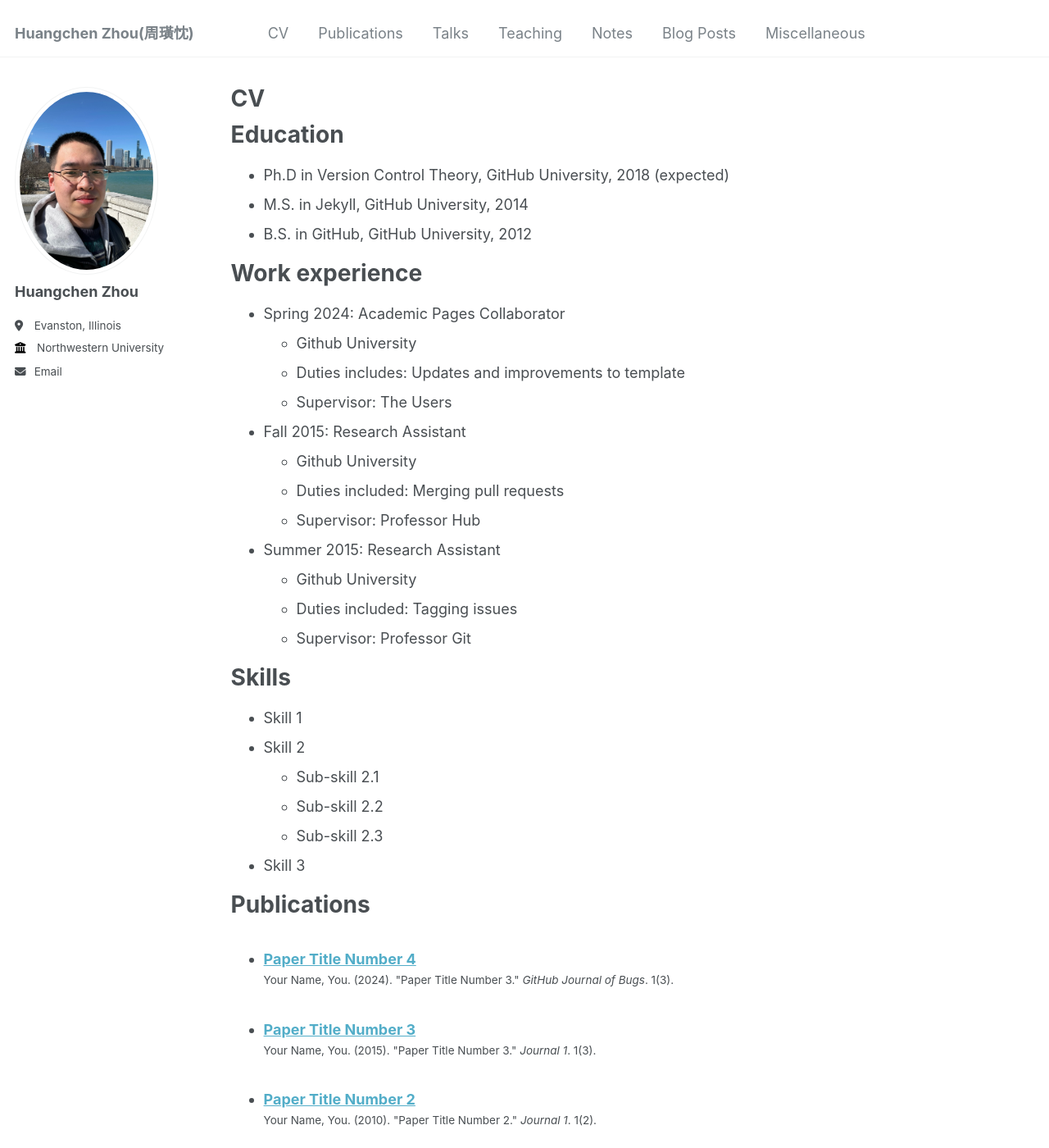
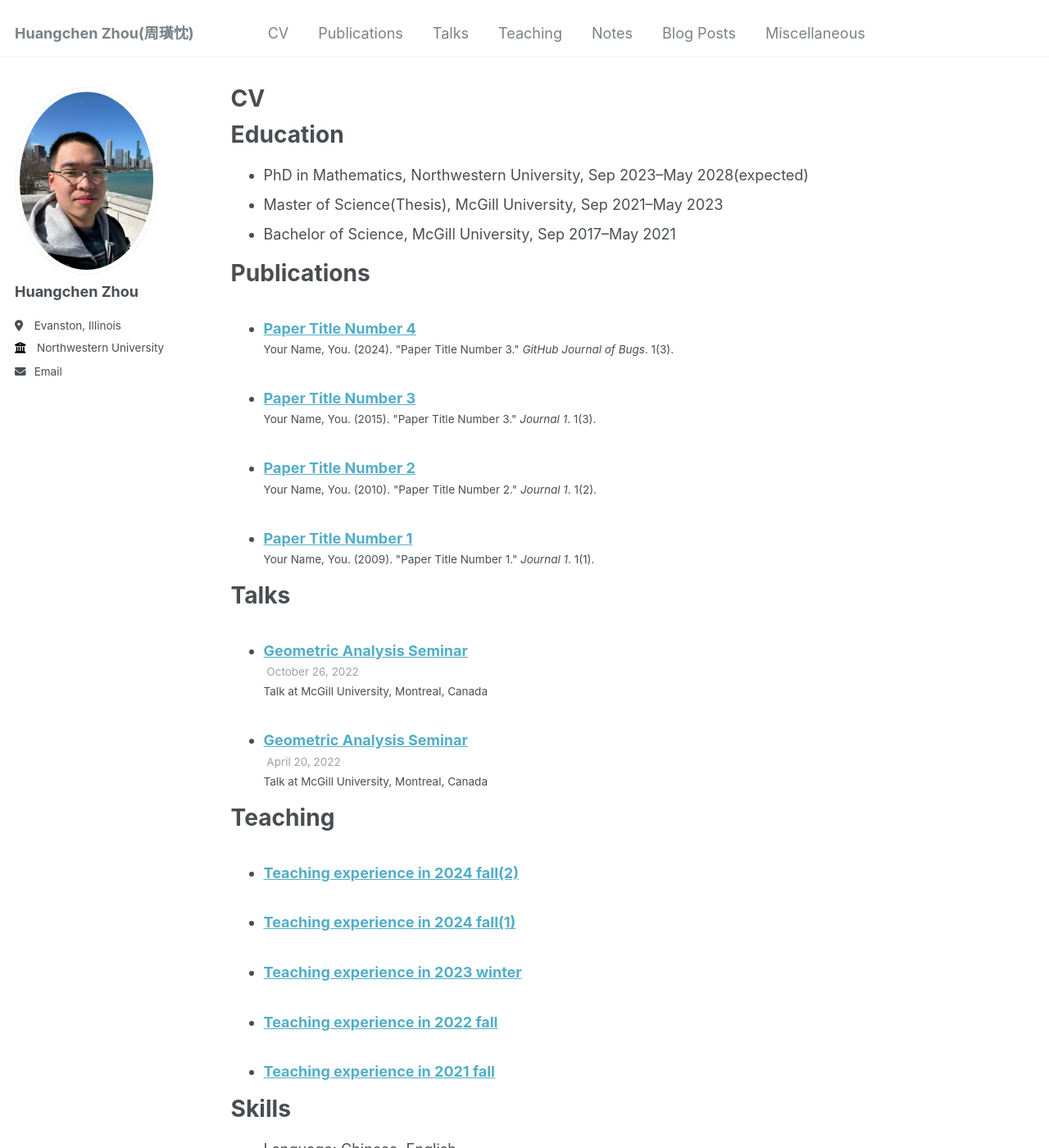
Before and after one commit to zhc515/zhc515.github.io, a Jekyll site: the page built from _pages/cv.md, in a window 1280 px wide and 1400 px high. Shown: the whole window at 82% size. Built offline with Jekyll 4.4.1, drawn with Linux system fonts in a browser that asks for light colours; some of the changed text lies outside the part shown.

Commit message:
Update cv.md

```diff
--- a/_pages/cv.md
+++ b/_pages/cv.md
@@ -9,56 +9,33 @@ redirect_from:
 
 {% include base_path %}
 
-Education
-======
-* Ph.D in Version Control Theory, GitHub University, 2018 (expected)
-* M.S. in Jekyll, GitHub University, 2014
-* B.S. in GitHub, GitHub University, 2012
+# Education
 
-Work experience
-======
-* Spring 2024: Academic Pages Collaborator
-  * Github University
-  * Duties includes: Updates and improvements to template
-  * Supervisor: The Users
+- PhD in Mathematics, Northwestern University, Sep 2023–May 2028(expected)
+- Master of Science(Thesis), McGill University, Sep 2021–May 2023
+- Bachelor of Science, McGill University, Sep 2017–May 2021
 
-* Fall 2015: Research Assistant
-  * Github University
-  * Duties included: Merging pull requests
-  * Supervisor: Professor Hub
+# Publications
 
-* Summer 2015: Research Assistant
-  * Github University
-  * Duties included: Tagging issues
-  * Supervisor: Professor Git
-
-Skills
-======
-* Skill 1
-* Skill 2
-  * Sub-skill 2.1
-  * Sub-skill 2.2
-  * Sub-skill 2.3
-* Skill 3
-
-Publications
-======
   <ul>{% for post in site.publications reversed %}
     {% include archive-single-cv.html %}
   {% endfor %}</ul>
 
-Talks
-======
+# Talks
+
   <ul>{% for post in site.talks reversed %}
     {% include archive-single-talk-cv.html  %}
   {% endfor %}</ul>
 
-Teaching
-======
+# Teaching
+
   <ul>{% for post in site.teaching reversed %}
     {% include archive-single-cv.html %}
   {% endfor %}</ul>
 
-Service and leadership
-======
-* Currently signed in to 43 different slack teams
+
+# Skills
+
+* Language: Chinese, English
+* Programming: Java, C, OCaml
+* Tools: \\(\latex\\), Obsedian, MATLAB
```
